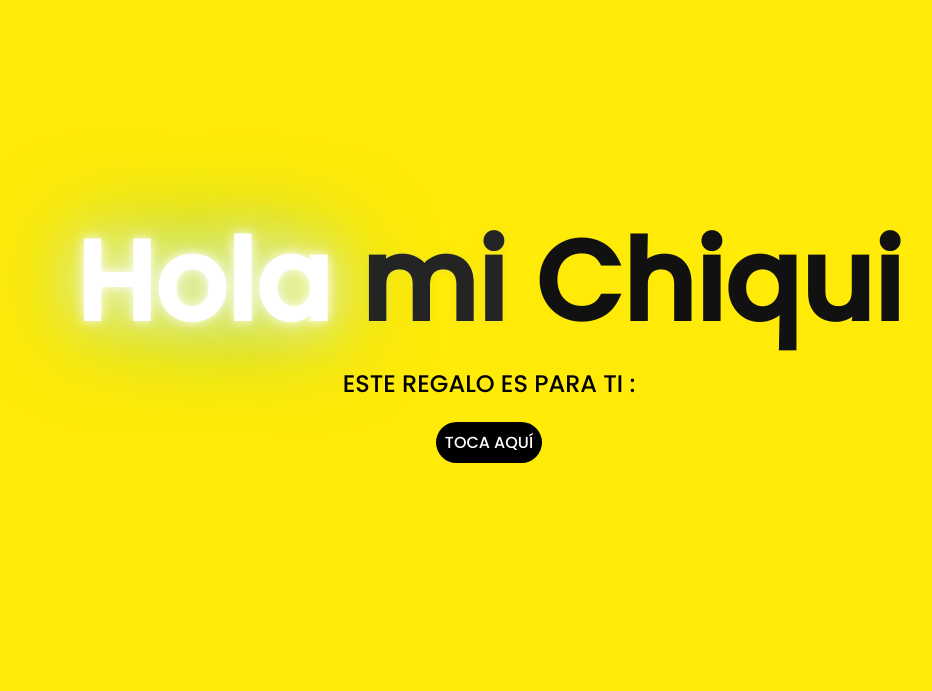
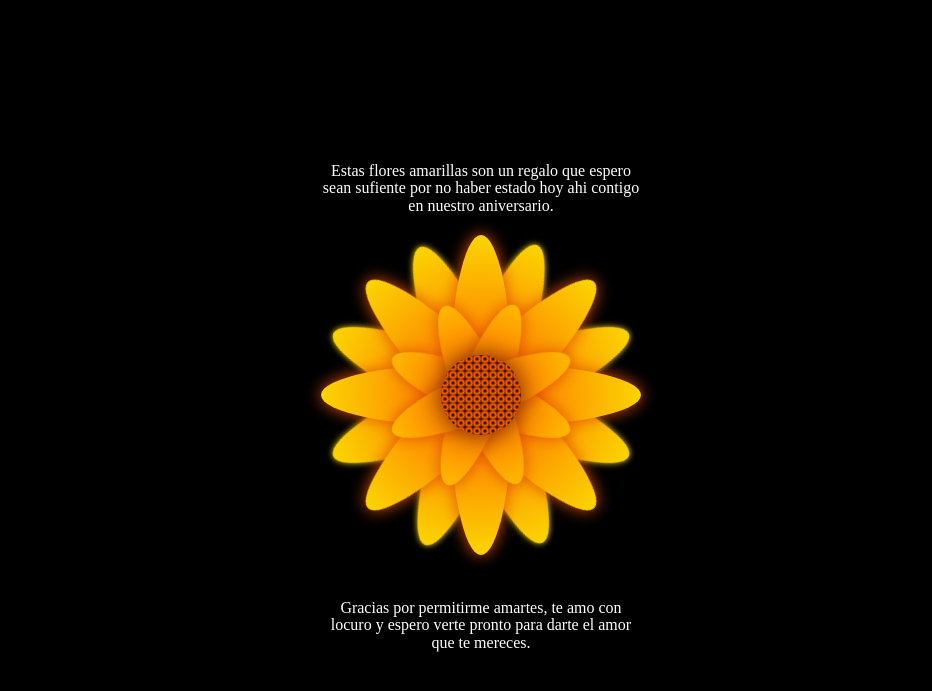
Before and after one commit to MarioElTryharch/web, a plain HTML site: page index.html in a window 1280 px wide. Shown: the part 5-696 px from the top of the page, without its empty margins (159-1091 px from the left). Drawn offline with Linux system fonts and the light colour scheme.

Commit message:
Add files via upload

```diff
--- a/index.html
+++ b/index.html
@@ -1,31 +1,47 @@
 <!DOCTYPE html>
 <html lang="es">
-
 <head>
     <meta charset="UTF-8">
     <meta http-equiv="X-UA-Compatible" content="IE=edge">
     <meta name="viewport" content="width=device-width, initial-scale=1.0">
-    <link rel="stylesheet" href="css/style.css">
-    <link rel="icon" href="img/flowers.png" type="image/x-icon">
-    <title>Flowers</title>
+    <link rel="Stylesheet" href="style.css">
+    <title>Flower</title>
 </head>
+<body>
+  <audio autoplay>
+    <source src="Lana Del Rey - Video Games [cE6wxDqdOV0].mp3">
+  </audio>
 
-<body>
-    <div class="greetings">
-        <span>Hola</span>
-        <span>mi</span>
-        <span>Chiqui</span>
-
+<div class="flower">
+    <div class="text-above">Estas flores amarillas son un regalo que espero sean sufiente por no haber estado hoy ahi contigo en nuestro aniversario.</div>
+    <div class="mid">
     </div>
-    <div class="description">
-        <span>ESTE REGALO ES PARA TI :</span>
+    <div class="Petal1 p1">
     </div>
-    <div class="button">
-        <button class="botones">
-            <a href="flower.html" style="color: #fff;">TOCA AQUÍ</a>
-        </button>
+    <div class="Petal1 p2">
     </div>
-
+    <div class="Petal1 p3">
+    </div>
+    <div class="Petal1 p4">
+    </div>
+    <div class="Petal2 p1">
+    </div>
+    <div class="Petal2 p2">
+    </div>
+    <div class="Petal2 p3">
+    </div>
+    <div class="Petal2 p4">
+    </div>
+    <div class="Petal3 p1">
+    </div>
+    <div class="Petal3 p2">
+    </div>
+    <div class="Petal3 p3">
+    </div>
+    <div class="Petal3 p4">
+    </div>
+    <div class="text-below">Gracias por permitirme amartes, te amo con locuro y espero verte pronto para darte el amor que te mereces. </div>
+  </div>
 </body>
 
 </html>
--- /dev/null
+++ b/style.css
@@ -0,0 +1,159 @@
+/*Síguenos en todas las redes como:*/
+/*Faster Academy*/
+/*Código: Daniel Arteaga de Faster Academy*/
+body {
+  background-color: #000;
+  margin: 0;
+  padding: 0;
+  height: 100vh; /* Asegura que el cuerpo ocupe toda la altura de la ventana */
+  display: flex;
+  align-items: center; /* Centra verticalmente los elementos en el cuerpo */
+  justify-content: center; /* Centra horizontalmente los elementos en el cuerpo */
+}
+.flower {
+  height: 200px;
+  width: 200px;
+  margin: 20px auto;
+
+  display: flex;
+  align-items: center;
+  justify-content: center;
+
+  position: relative;
+  background-color: #000; /* Fondo negro para toda la página */
+
+  /* Agrega una animación de pulsación */
+  animation: pulsate 2s infinite;
+}
+/*Síguenos en todas las redes como:*/
+/*Faster Academy*/
+/*Código: Daniel Arteaga de Faster Academy*/
+.text-above,
+.text-below {
+    position: absolute;
+    text-align: center;
+    color: #fff; /* Color del texto */
+    font-size: 10px; /* Tamaño del texto */
+}
+
+.text-above {
+    margin-top: -260px;
+}
+
+.text-below {
+    bottom: -60px; /* Ajusta la posición vertical del texto debajo de la flor */
+}
+@keyframes pulsate {
+  0% {
+      transform: scale(1.5);
+  }
+  50% {
+      transform: scale(1.6);
+  }
+  100% {
+      transform: scale(1.5);
+  }
+}
+  .mid {
+    width: 50px;
+    height: 50px;
+    border-radius: 50%;
+
+    background: radial-gradient(circle, #000, #ff5e00, #000);
+
+    z-index: 4;
+
+    background-size: 5px 5px;
+
+    filter: drop-shadow(0 0 8px #682600);
+  }
+/*Síguenos en todas las redes como:*/
+/*Faster Academy*/
+/*Código: Daniel Arteaga de Faster Academy*/
+  .Petal1 {
+    position: absolute;
+    left: 40px;
+    z-index: 3;
+
+    width: 120px;
+    height: 30px;
+    border-radius: 50%;
+
+    background: radial-gradient(circle, #ff5e00, #ffbb00);
+
+    filter: drop-shadow(0 0 5px #e05200);
+  }
+
+  .Petal1.p1 {
+    transform: rotate(22.5deg);
+  }
+  .Petal1.p2 {
+    transform: rotate(67.5deg);
+  }
+  .Petal1.p3 {
+    transform: rotate(110.5deg);
+  }
+  .Petal1.p4 {
+    transform: rotate(157.5deg);
+  }
+
+  .Petal2 {
+    position: absolute;
+    left: 0;
+    z-index: 2;
+
+    width: 200px;
+    height: 40px;
+    border-radius: 50%;
+
+    background: radial-gradient(circle, #ff5e00, #fbd702);
+
+    filter: drop-shadow(0 0 5px #e05200);
+  }
+
+  .Petal2.p1 {
+    transform: rotate(-60px);
+  }
+
+  .Petal2.p2 {
+    transform: rotate(90deg);
+  }
+  .Petal2.p3 {
+    transform: rotate(45deg);
+  }
+
+  .Petal2.p4 {
+    transform: rotate(135deg);
+  }
+
+  .Petal3 {
+    position: absolute;
+    left: 0px;
+    z-index: 1;
+
+    width: 200px;
+    height: 40px;
+    border-radius: 50%;
+
+    background: radial-gradient(circle, #ff5e00, #fbd702);
+
+    filter: drop-shadow(0 0 2px #fbd702);
+  }
+/*Síguenos en todas las redes como:*/
+/*Faster Academy*/
+/*Código: Daniel Arteaga de Faster Academy*/
+  .Petal3.p1 {
+    transform: rotate(22.5deg);
+  }
+  .Petal3.p2 {
+    transform: rotate(67.5deg);
+  }
+  .Petal3.p3 {
+    transform: rotate(110.5deg);
+  }
+  .Petal3.p4 {
+    transform: rotate(157.5deg);
+  }
+/*Síguenos en todas las redes como:*/
+/*Faster Academy*/
+/*Código: Daniel Arteaga de Faster Academy*/
```
Also changed, not shown: 1 other file.
